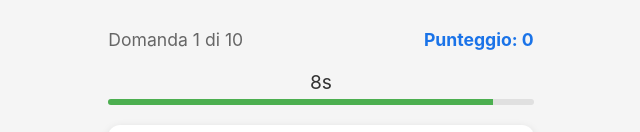
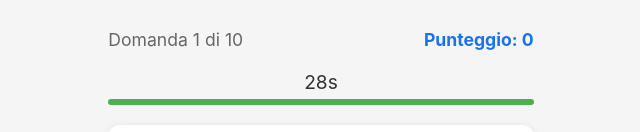
Before and after one commit to arbone/climatequizappTS, a React (Create React App) app: page / in a window 1280 px wide. Both pictures are taken after a click on the button "Inizia il Quiz". Shown: the part 138-270 px from the top of the page, without its empty margins (319-959 px from the left). Built offline with nearby package versions, Linux system fonts and the light colour scheme; the HTML template or start-up script is replaced by a standard one.

Commit message:
aumentato il tempo a disposizione per ogni domanda a 30 secondi

```diff
--- a/src/components/Quiz/Quiz.tsx
+++ b/src/components/Quiz/Quiz.tsx
@@ -13,14 +13,14 @@ const Quiz: React.FC<QuizProps> = ({ questions, onFinish }) => {
   const [score, setScore] = useState(0);
   const [selectedAnswer, setSelectedAnswer] = useState<string | null>(null);
   const [isAnswerCorrect, setIsAnswerCorrect] = useState<boolean | null>(null);
-  const [timeLeft, setTimeLeft] = useState<number>(10);
+  const [timeLeft, setTimeLeft] = useState<number>(30);
   const [quizStartTime] = useState<number>(Date.now());
   const [showQuestion, setShowQuestion] = useState(true);
 
   const currentQuestion = questions[currentQuestionIndex];
 
   useEffect(() => {
-    setTimeLeft(10);
+    setTimeLeft(30);
   }, [currentQuestionIndex]);
 
   useEffect(() => {
@@ -53,7 +53,7 @@ const Quiz: React.FC<QuizProps> = ({ questions, onFinish }) => {
         setCurrentQuestionIndex(prev => prev + 1);
         setSelectedAnswer(null);
         setIsAnswerCorrect(null);
-        setTimeLeft(10);
+        setTimeLeft(30);
         setShowQuestion(true);
       }
     }, 300);
```
